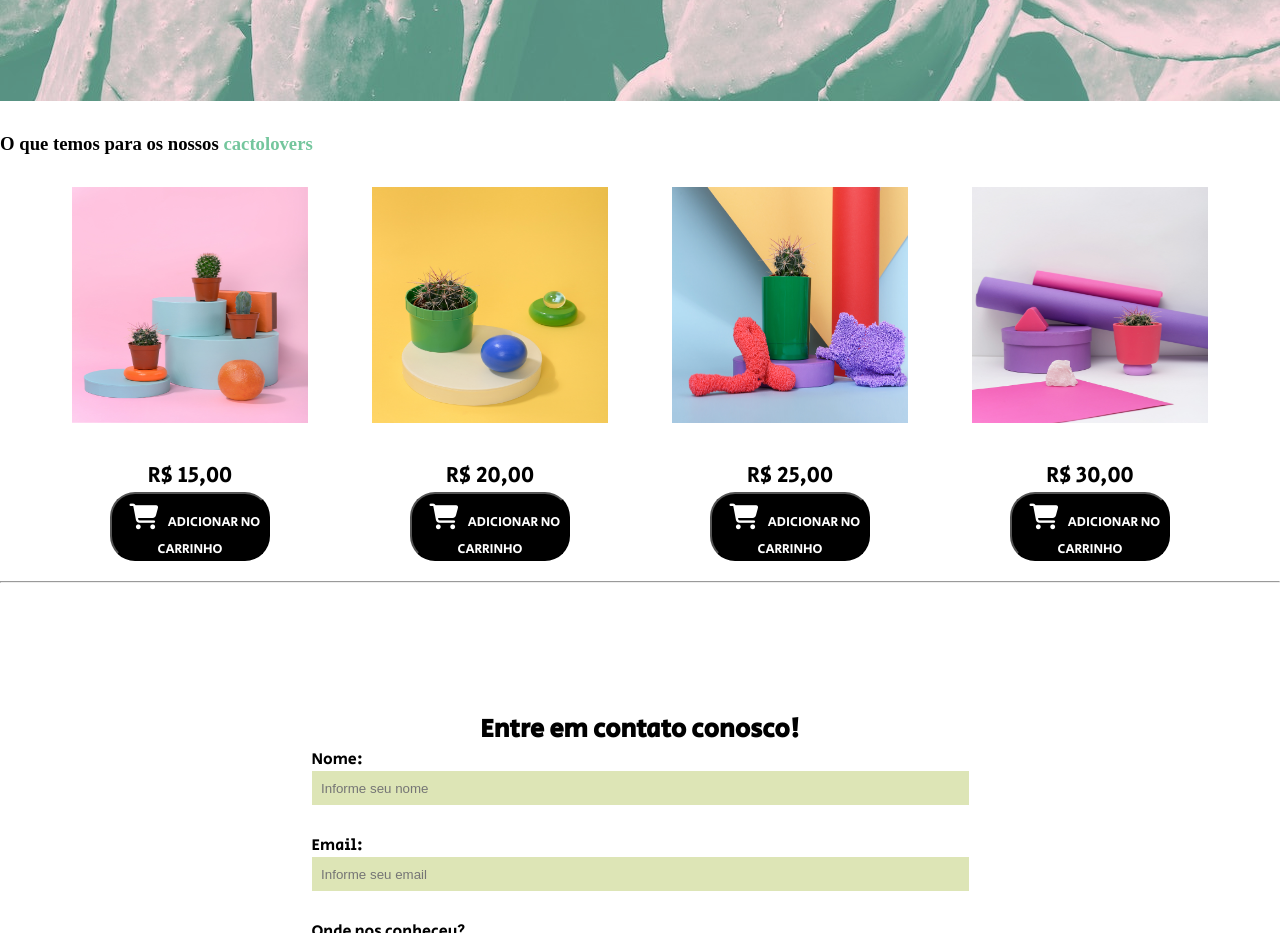
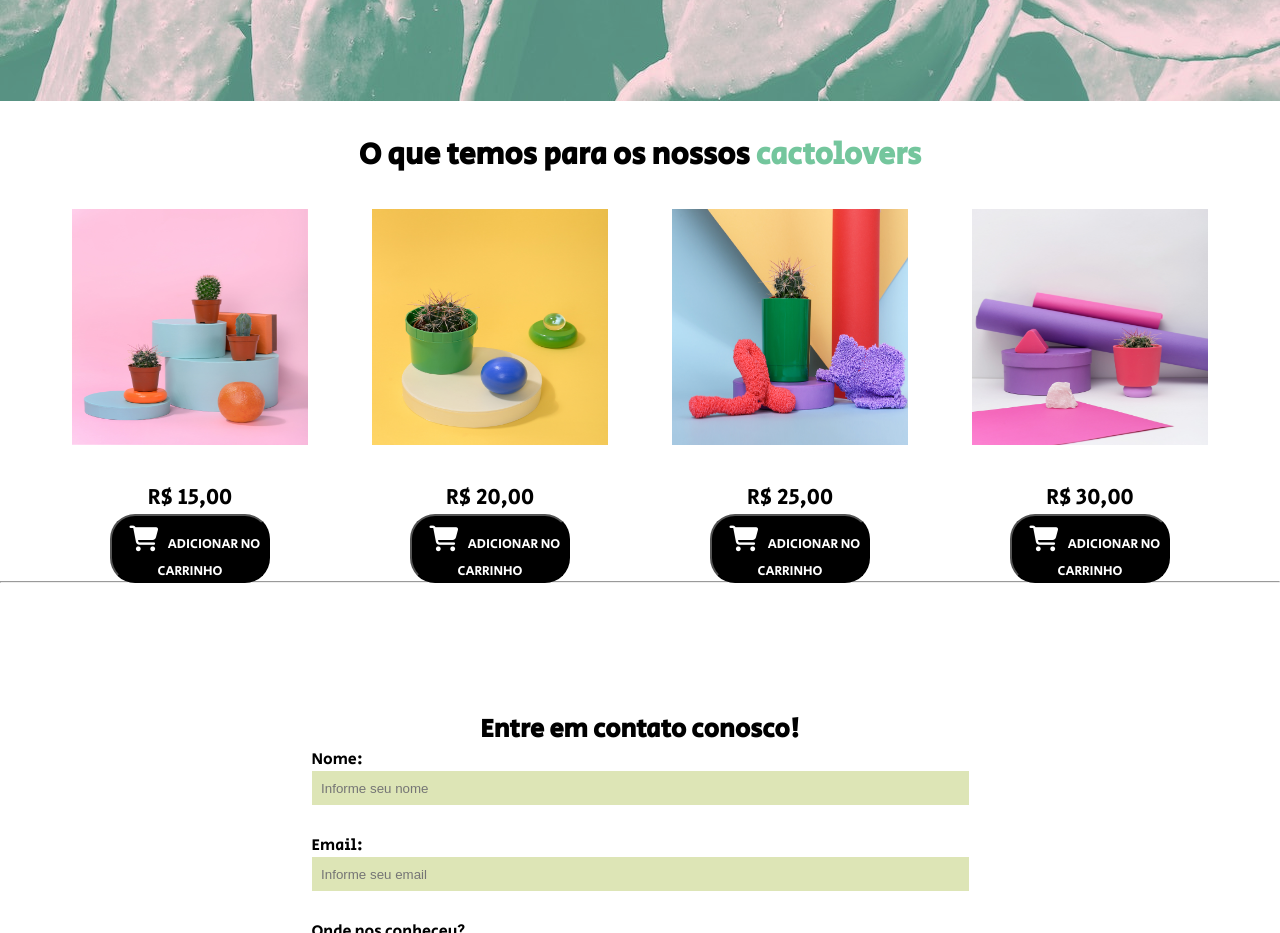
Before and after one commit to jeffszo/store-cups, a plain HTML site: page index.html in a window 1280 px wide. Shown: the part 840-1773 px from the top of the page. Drawn offline with Linux system fonts and the light colour scheme.

Commit message:
Estilização

```diff
--- a/style.css
+++ b/style.css
@@ -127,7 +127,7 @@ main{
     padding-top: 2rem;
 }
 
-.t-produtos	h2{
+.t-produtos	h3{
     text-align: center;
     font-size: 1.9rem;
     font-family: 'Secular One', sans-serif;
```
